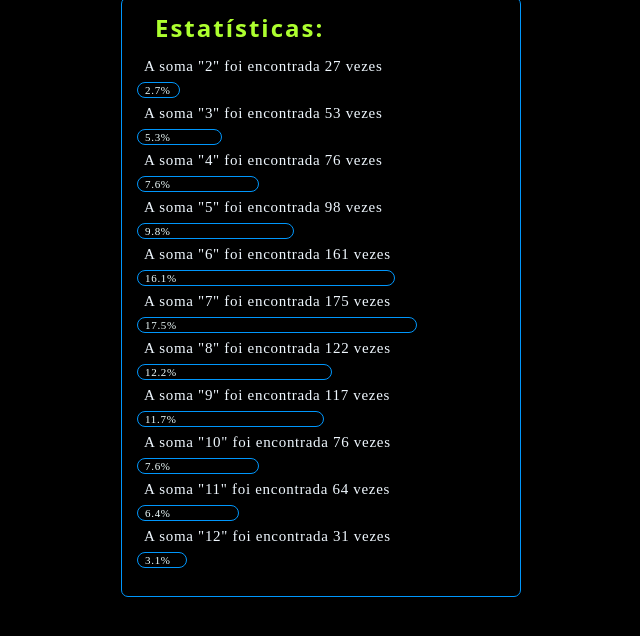
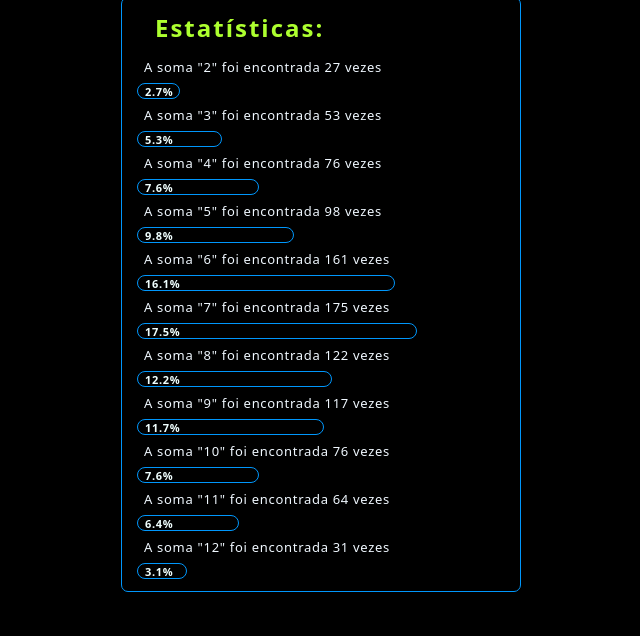
Before and after one commit to Kenzie-Academy-Brasil-Developers/entrega-rolando-dados-sprint-3-PONGSU, a plain HTML site: page index.html in a window 1280 px wide. Both pictures are taken after a click on the element "Role os dados mil vezes!". Shown: the part 140-776 px from the top of the page, without its empty margins (319-959 px from the left). Drawn offline with Linux system fonts and the light colour scheme.

Commit message:
identação/css

```diff
--- a/style.css
+++ b/style.css
@@ -48,9 +48,9 @@ main>section {
     border: 1px solid rgb(0, 151, 252);
     border-radius: 7px;
     width: 400px;
-    height: 600px;
     display: flex;
     flex-direction: column;
+    padding-bottom: 7px;
 }
 
 main>section>h2 {
@@ -68,24 +68,25 @@ main>section>ul {
     flex-direction: column;
     justify-content: space-between;
     margin: 7px 15px 5px 15px;
-    height: 300px;
 }
 
 main>section>ul>li {
     display: flex;
     flex-wrap: nowrap;
-    font-size: 15px;
+    font-size: 13px;
     color: aliceblue;
     padding: 7px;
     letter-spacing: 0.7px;
+    font-family: system-ui, -apple-system, BlinkMacSystemFont, 'Segoe UI', Roboto, Oxygen, Ubuntu, Cantarell, 'Open Sans', 'Helvetica Neue', sans-serif;
 }
 
 .grafico {
     border: 0.5px solid rgb(0, 151, 252);
-    ;
+    font-family: system-ui, -apple-system, BlinkMacSystemFont, 'Segoe UI', Roboto, Oxygen, Ubuntu, Cantarell, 'Open Sans', 'Helvetica Neue', sans-serif;
     height: 7px;
     border-radius: 20px;
     color: azure;
+    font-weight: 700;
     font-size: 11px;
     display: flex;
     align-items: center;
```
